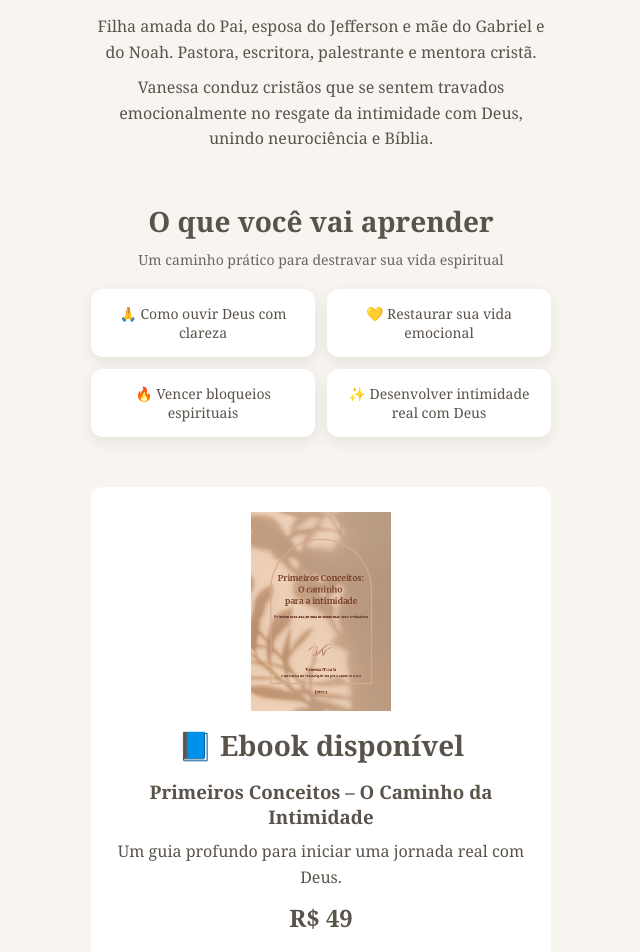
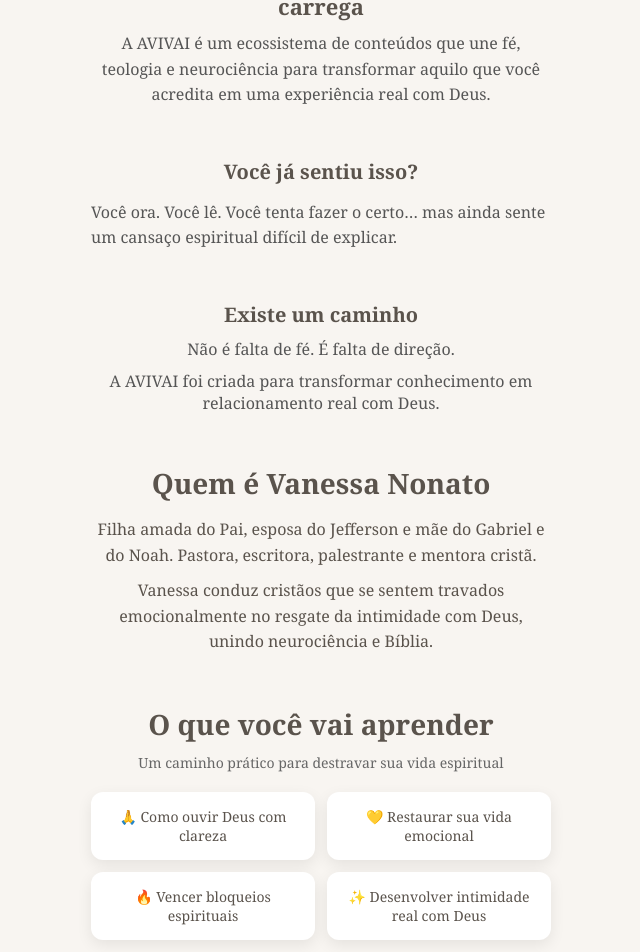
Before and after one commit to Mayra727/avivai-frontend, a React app: page / in a window 1280 px wide. Shown: the part 748-1700 px from the top of the page, without its empty margins (319-959 px from the left). Built offline with nearby package versions, Linux system fonts and the light colour scheme; the HTML template or start-up script is replaced by a standard one.

Commit message:
estrutura profissional home

```diff
--- a/src/pages/Home.tsx
+++ b/src/pages/Home.tsx
@@ -76,6 +76,52 @@
 
 </section>
 
+{/* SOBRE AVIVAI */}
+<section style={{ textAlign: "center", marginBottom: "50px" }}>
+
+  <h2 style={{ fontSize: "22px", marginBottom: "10px" }}>
+    Dê vida ao conhecimento que você carrega
+  </h2>
+
+  <p style={{ color: "#555", lineHeight: "1.6" }}>
+    A AVIVAI é um ecossistema de conteúdos que une fé,
+    teologia e neurociência para transformar aquilo que
+    você acredita em uma experiência real com Deus.
+  </p>
+
+</section>
+
+{/* DOR */}
+<section style={{ marginBottom: "50px" }}>
+
+  <h2 style={{ fontSize: "20px", textAlign: "center" }}>
+    Você já sentiu isso?
+  </h2>
+
+  <p style={{ marginTop: "15px", color: "#555", lineHeight: "1.6" }}>
+    Você ora. Você lê. Você tenta fazer o certo…
+    mas ainda sente um cansaço espiritual difícil de explicar.
+  </p>
+
+</section>
+
+{/* SOLUÇÃO */}
+<section style={{ marginBottom: "50px", textAlign: "center" }}>
+
+  <h2 style={{ fontSize: "20px" }}>
+    Existe um caminho
+  </h2>
+
+  <p style={{ marginTop: "10px", color: "#555" }}>
+    Não é falta de fé. É falta de direção.
+  </p>
+
+  <p style={{ marginTop: "10px", color: "#555" }}>
+    A AVIVAI foi criada para transformar conhecimento
+    em relacionamento real com Deus.
+  </p>
+
+</section>
 
       {/* SOBRE */}
       <section style={styles.section}>
@@ -180,8 +226,9 @@
 
 
      {/* EBOOK */}
+
+{/* EBOOK */}
 <section style={styles.ebook}>
-
 
   <img
     src="/ebook.png"
@@ -193,22 +240,19 @@
     }}
   />
 
-  <h2 style={styles.sectionTitle}>📘 Ebook disponível</h2>
-
-        <h3>Primeiros Conceitos – O Caminho da Intimidade</h3>
+  <h2>📘 Primeiros Conceitos</h2>
 
   <p style={styles.text}>
-          Um guia profundo para iniciar uma jornada real com Deus.
+    Um guia prático para viver intimidade real com Deus.
   </p>
-
-        <h2 style={{ marginTop: "10px" }}>R$ 49</h2>
 
   <button
     onClick={() => navigate("/ebook")}
     style={styles.button}
   >
-          Comprar Ebook
+    Acessar gratuitamente
   </button>
+
 </section>
 
 
```
Lines whose indentation alone changed are shown as unchanged.
